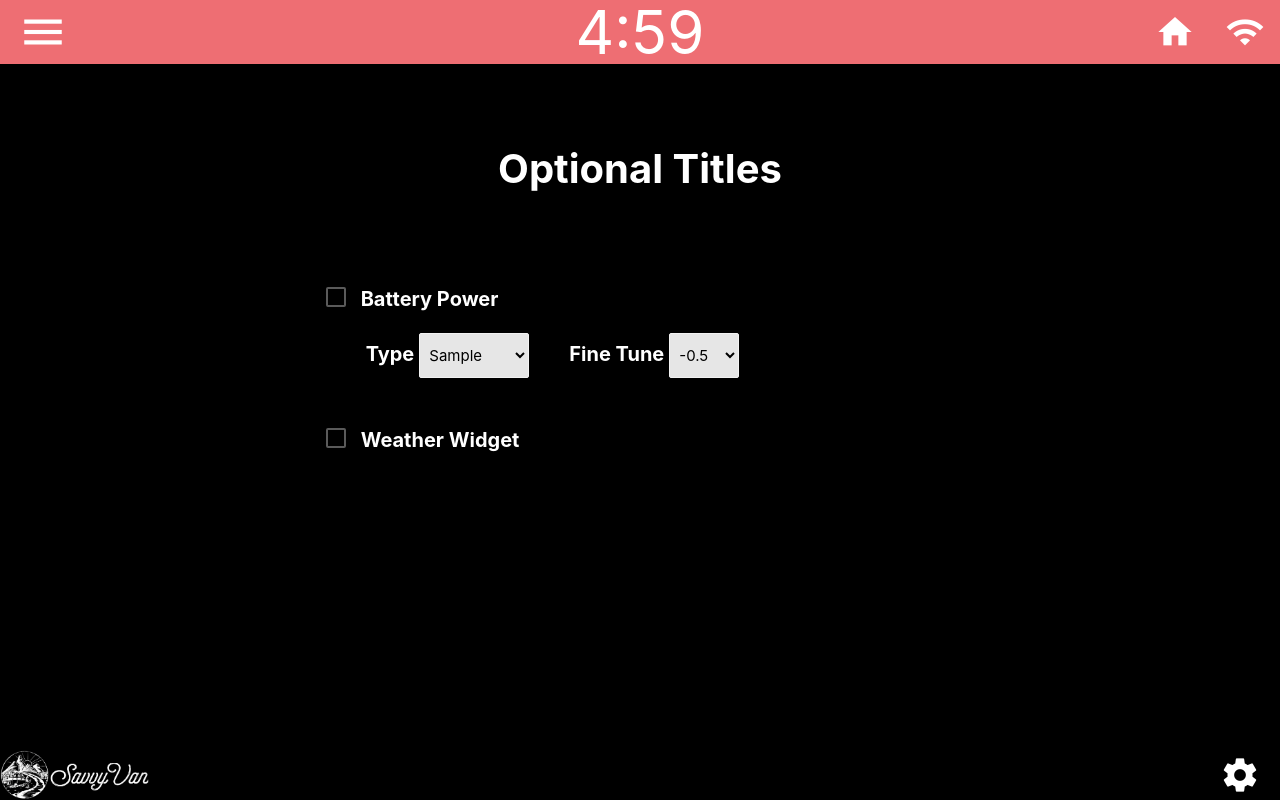
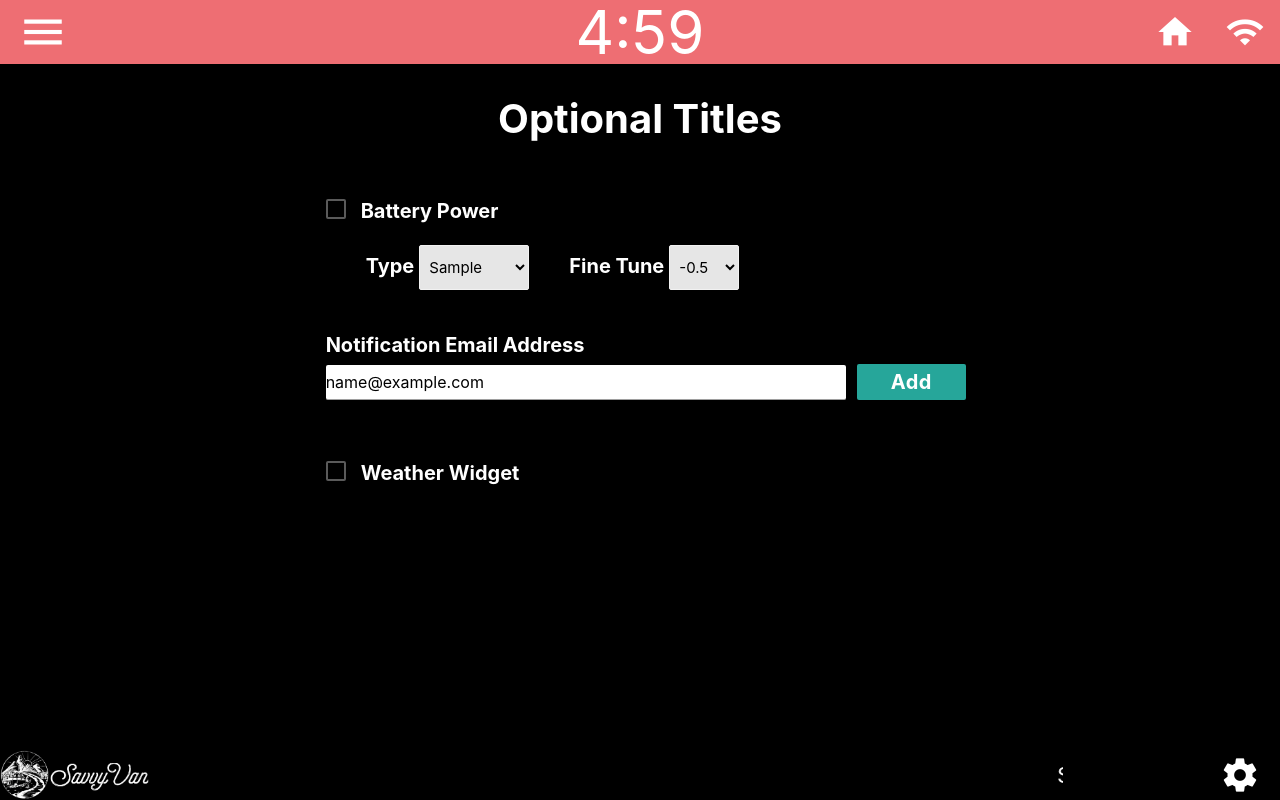
Before and after one commit to honest888/project, a Flask app: template savvyvan/proj/webapp/templates/title.html in a window 1280 px wide. Run offline with Flask 2, Linux system fonts and the light colour scheme; the template is opened without the code that fills it: most values are stand-ins (such as "Sample title", 1, 10 or a date in 2020); some libraries are stand-ins or nearby versions.

Commit message:
email change and add scrolling text

```diff
--- a/savvyvan/notification.txt
+++ b/savvyvan/notification.txt
@@ -0,0 +1 @@
+Welcome to visit. Manager is Simon.
--- a/savvyvan/proj/webapp/app.py
+++ b/savvyvan/proj/webapp/app.py
@@ -147,7 +147,6 @@
 
     data['battery_tile_display_status'] = reader.getBatteryTileDisplayStatus() # deleted_item
     data['display_external_link_icon'] = reader.display_external_link_icon()
-    data['email_value'] = reader.getEmail()
     return render_template("settings.html",data = data)
 
 @app.route("/title-page")
@@ -160,6 +159,7 @@
     data['current_battery_index'] = reader.getCurrentBatteryIndex()
     data['fine_tune'] = reader.getFineTune()
     data['weather_widget_display_status'] = reader.get_weather_widget_display_status()
+    data['email_value'] = reader.getEmail()
     return render_template("/title.html", data = data)
 
 @app.route("/add_email")
@@ -167,7 +167,6 @@
     email = request.args.get('email')
     reader = ConfigFileReader()
     reader.setEmail(email = email)
-    print(email , file=open("../../emailadd.txt", "w"))
     return jsonify({})
 
 @app.route("/wifi-settings-page")
@@ -204,7 +203,6 @@
     reader = ConfigFileReader()
     fine_tune = request.args.get('fine_tune')
     reader.setFineTune(fine_tune = fine_tune)
-    print(fine_tune , file=open("../../scripts/volt_modifier.txt", "w"))
     return jsonify({})
 
 @app.route("/set_weather_widget_display_status")
@@ -257,6 +255,7 @@
     data['battery_flash'] = reader.getBatteryFlashValue()
     data['weather_data_api_key'] = reader.get_weather_data_api_key()
     data['display_external_link_icon'] = reader.display_external_link_icon()
+    data['notification'] = reader.getNotification()
     data["time"] = datetime.datetime.now().strftime("%H:%M") # Passing from the server as Python has better date/time formatting options
 
     # Temperature and humidity
--- a/savvyvan/proj/webapp/jsonFileReader.py
+++ b/savvyvan/proj/webapp/jsonFileReader.py
@@ -334,6 +334,8 @@
 
     def setEmail(self, email):
         self.data['email'] = email
+        email_file_path = os.path.join(self.getBaseFolderPath(), self.data['email_file_path'])
+        print(email , file=open(email_file_path, "w"))
         self.updateDataFile(self.data)
 
     def setBatteryType(self, current_index):
@@ -345,6 +347,8 @@
 
     def setFineTune(self, fine_tune):
         self.data['fine_tune'] = float(fine_tune)
+        volt_modifier_file_path = os.path.join(self.getBaseFolderPath(), self.data['volt_modifier_file_path'])
+        print(fine_tune , file=open(volt_modifier_file_path, "w"))
         self.updateDataFile(self.data)
 
     def get_weather_widget_display_status(self):
@@ -372,6 +376,26 @@
             return False
 
         return True
+    def getNotification(self):
+        notification_file_path = os.path.join(self.getBaseFolderPath(),  self.data['notification_file'])
+        if not os.path.exists(notification_file_path):
+            print("*** In-Valid notification_file_path")
+        file = open(notification_file_path, "r")
+        return file.read()
+
+        # def getMenuFolderPath(self):
+        #     menu_folder_path = os.path.join(self.getBaseFolderPath(),self.data['menu_folder_path'])
+        # if not os.path.exists(menu_folder_path):
+        #     print("*** In-Valid menu_folder_path")
+        # return  menu_folder_path
+
+        # def getMenuPythonFiles(self):
+        # menu_folder_path = self.getMenuFolderPath()
+        # python_files = []
+        # if os.path.exists(menu_folder_path):
+        #     python_files = [x for x in  os.listdir(menu_folder_path) if str(x).endswith(".py")]
+        # return python_files
+
 
     def getMaxTotalTilesToDisplay(self):
         return [x for x in range(1,int(self.data['max_total_title_to_display'])+1)]
--- a/savvyvan/proj/webapp/templates/base.html
+++ b/savvyvan/proj/webapp/templates/base.html
@@ -122,7 +122,7 @@
 
  <footer class="{{data.tile_colors.0}} {{data.tile_colors.2}}">
     <img src="/static/img/logo.png" alt="" class="">
-
+    <marquee width = "60%" style="font-size: 22px;">{{data.notification}}</marquee>
     <a href="/settings-page"><i class="waves-effect material-icons white-text" style="font-size: 40px;">settings</i></a>
 </footer>
 
--- a/savvyvan/proj/webapp/templates/title.html
+++ b/savvyvan/proj/webapp/templates/title.html
@@ -8,7 +8,6 @@
     font-weight: bold !important;
 }
 .title_text {
-    margin-top: 50px;
     padding: 2%;
     font-size: 40px !important;
     font-weight: bold !important;
@@ -51,10 +50,10 @@
         </span>
     </div>
 
-    <div style="margin: 5% 25%;">
+    <div style="margin: 2% 25%;">
 
         <!-- This is battery div -->
-        <div class="left-align">
+        <div class="left-align" style="margin-bottom: 40px;">
             <div>
                 <label class="tooltipped" data-position = "top" data-tooltip = "Check to watch battery state.">
                     {% if data.battery_tile_display_status %}
@@ -101,8 +100,20 @@
 
         </div>
 
+        <!-- Add email  -->
+        <span class="enlarge_text">Notification Email Address</span>
+        <div class="row" style="margin-top: -10px;">
+            <div class="input-field col s10">
+                <input id="email" type="text" class="virtual-keyboard validate" data-kioskboard-type="all" data-kioskboard-specialcharacters="true" placeholder="Enter email" style="background-color: white; border-radius:2px; height: 34px;" value="{{data.email_value}}">
+                <span class="helper-text" data-error="wrong" data-success="right">Helper text</span>
+            </div>
+            <div class="col s2" style="padding-right: 0px; padding-left: 0px;">
+                <button style="margin-top: 14px;width: 100%;" id="email_add_btn" onclick="emailAdd()" class="btn right {{data.tile_colors.0}} {{data.tile_colors.2}}"><span class="enlarge_text">Add</span></button>
+            </div>
+        </div>
+
         <!-- This is weather widget div -->
-        <div class="left-align" style="margin-top:50px;">
+        <div class="left-align">
             <div>
                 <label class="tooltipped" data-position = "top" data-tooltip = "Check to watch weather forecast.">
                     {% if data.weather_widget_display_status %}
@@ -135,6 +146,23 @@
         }
     })
 })
+function emailAdd(){
+    var email = $("#email").val();
+    if($("#email").hasClass('validate valid')) {
+
+        $.ajax({
+            url:"/add_email",
+            data:{
+                "email":email
+            },
+            success: function(res){
+
+            }
+        })
+        var toastHtml = '<span style="margin: -25px; font-weight: bold; background-color: white; color: black; box-shadow: 3px; opacity: 0.9; border-radius:2px; padding: 12px;">Email is successfully added.</span>'
+        M.toast({html: toastHtml})
+    }
+}
 
 $('#weather_widget_display_status').change(function(){
     var status = $(this).is(':checked')
--- a/savvyvan/scripts/volt_modifier.txt
+++ b/savvyvan/scripts/volt_modifier.txt
@@ -1 +1 @@
-0.4
+0.2
```
Also changed, not shown: savvyvan/proj/webapp/config.json (+6 -3 lines), savvyvan/proj/webapp/templates/settings.html (+1 -27 lines).
